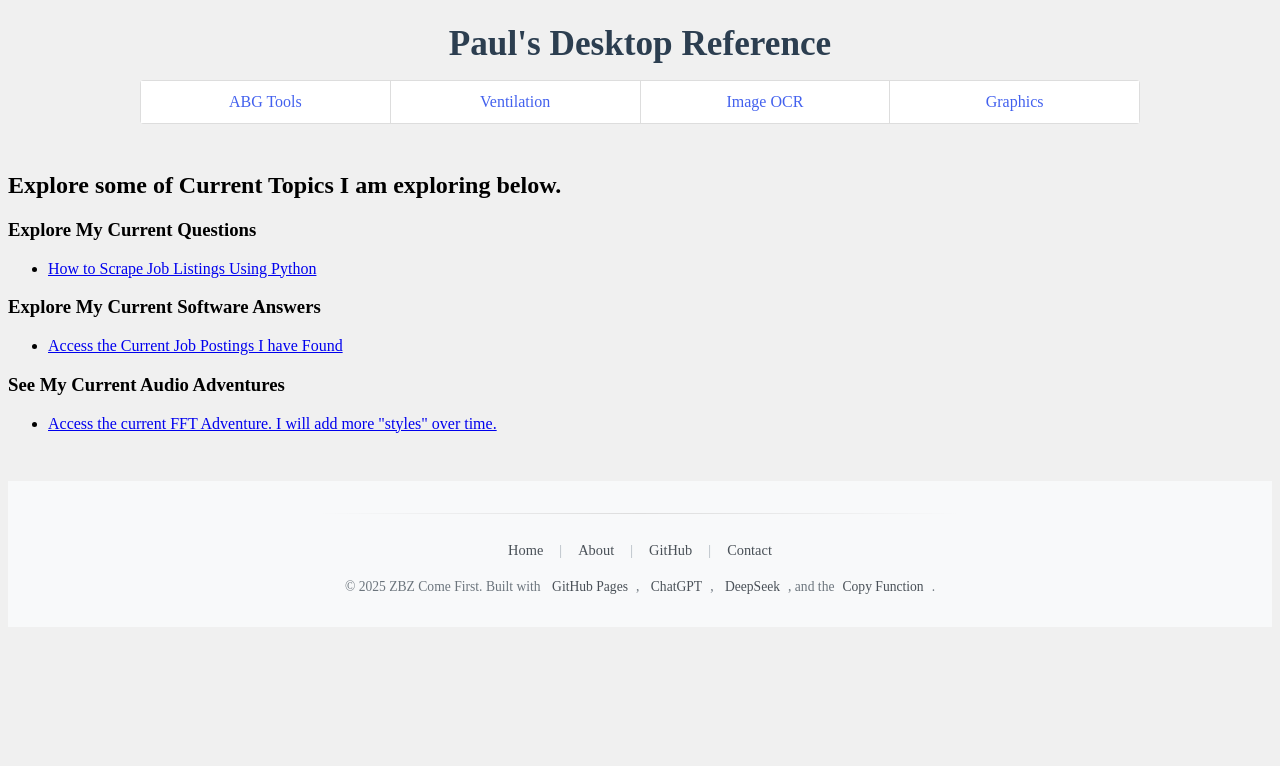
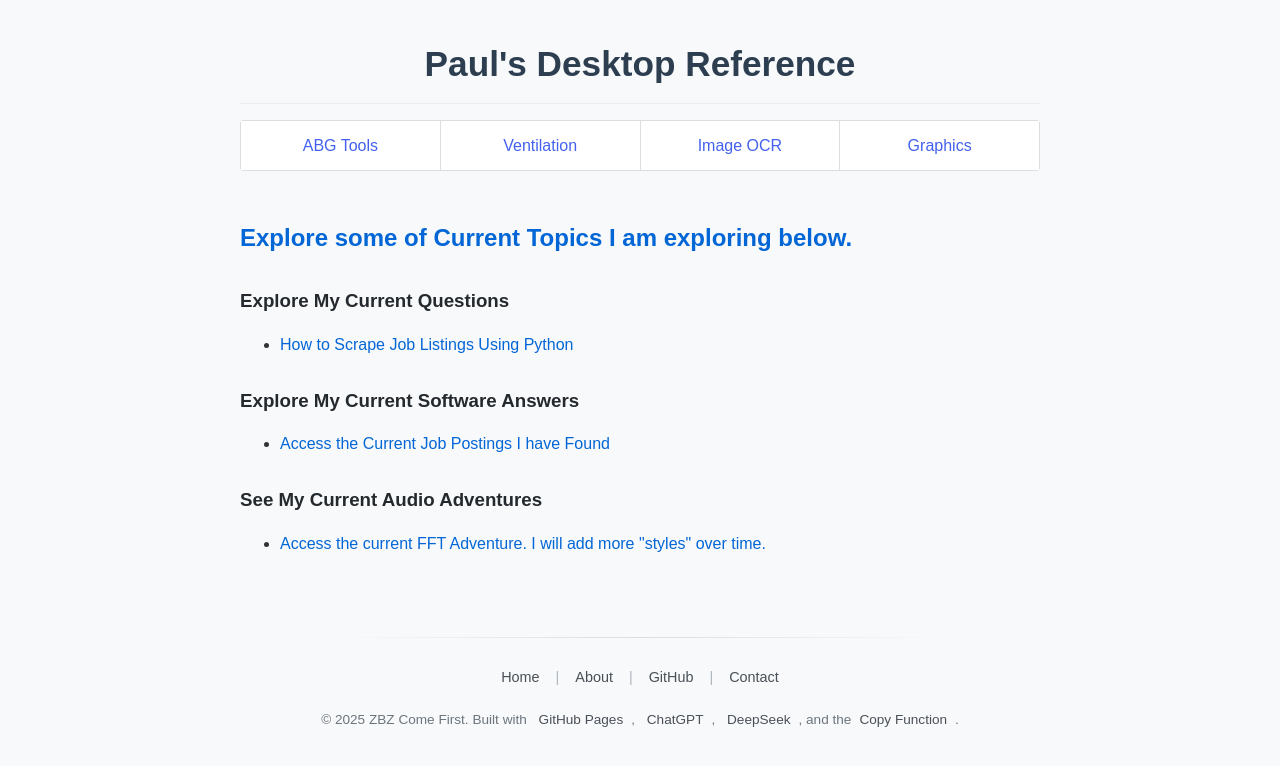
Before and after one commit to ZBZFirst/info, a Jekyll site: the page built from index.md, in a window 1280 px wide. Shown: the top 766 px of the page. Built offline with Jekyll 4.4.1, drawn with Linux system fonts in a browser that asks for light colours.

Commit message:
Update default.html

```diff
--- a/_layouts/default.html
+++ b/_layouts/default.html
@@ -4,6 +4,7 @@
     <meta charset="UTF-8">
     <meta name="viewport" content="width=device-width, initial-scale=1.0">
     <title>{{ page.title | default: site.title }}</title>
+    <link rel="stylesheet" href="_css/defaultpage.css">
 </head>
 <body bgcolor="#f0f0f0">
     {% include header.html %}
```
